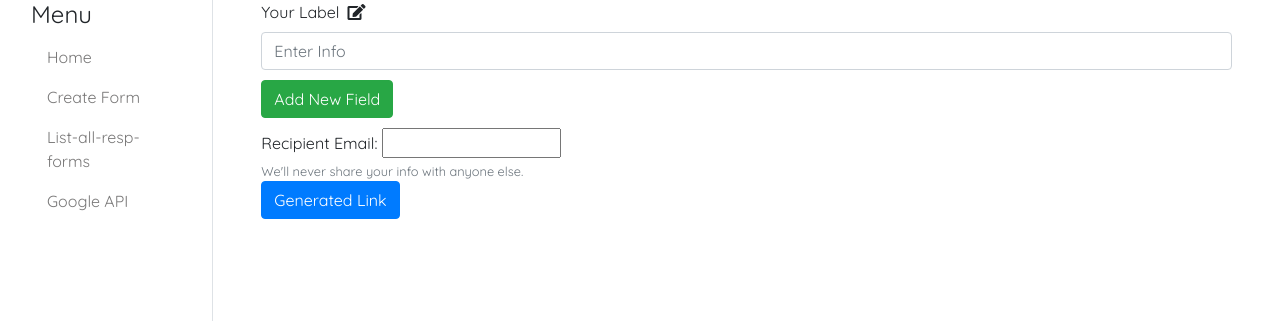
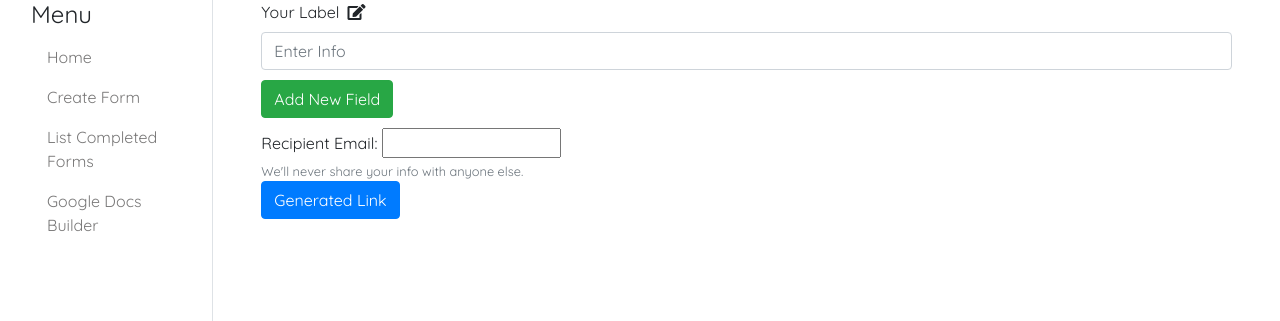
Before and after one commit to chhunsocheat/portant-secure-app, a Flask app: page /createform in a window 1280 px wide. Shown: the part 104-425 px from the top of the page. Run offline with Flask 2, Linux system fonts and the light colour scheme; some libraries are stand-ins or nearby versions.

Commit message:
updated styles and menu bar names
updated names in menu to look nicer than dev names we gave them

```diff
--- a/src/templates/base.html
+++ b/src/templates/base.html
@@ -47,8 +47,8 @@
 
                         <!-- <a href="/signup" class="nav-link">Sign Up</a> -->
                         <a href="/createform" class="nav-link">Create Form</a>
-                        <a href="/list-all-resp-forms" class="nav-link">List-all-resp-forms</a>
-                        <a href="/google-api" class="nav-link">Google API</a>
+                        <a href="/list-all-resp-forms" class="nav-link">List Completed Forms</a>
+                        <a href="/google-api" class="nav-link">Google Docs Builder</a>
                         {% if user %}
                             <a href="/logout" class="nav-link">Logout</a>
                         {% endif %}
--- a/src/templates/google_api.html
+++ b/src/templates/google_api.html
@@ -97,7 +97,7 @@
         })
             .then(res => res.json())
             .then(json => {
-                $("#document-result").html(`<a href="${json['url']}"" target="_blank" rel="nofollow" class="badge-success">View Document</a>`);
+                $("#document-result").html(`<a href="${json['url']}"" target="_blank" rel="nofollow" class="badge-success" style="background-color:transparent !important;">View Document</a>`);
             })
             .catch(console.log)
     }
```
